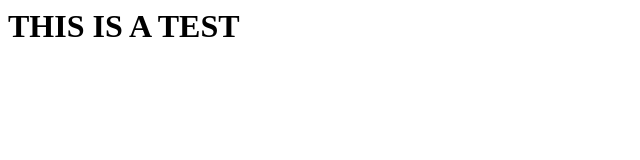
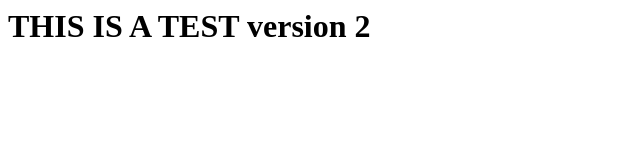
Before and after one commit to fdc-jeazelle/newgettest, a plain HTML site: page index.html in a window 1280 px wide. Shown: the whole page, without its empty margins (0-640 px from the left). Drawn offline with Linux system fonts and the light colour scheme.

Commit message:
Updated index.html and added a new file indexnew.html

```diff
--- a/index.html
+++ b/index.html
@@ -1 +1 @@
-<h1>THIS IS A TEST</h1>
+<h1>THIS IS A TEST version 2 </h1>
```
Also changed, not shown: indexnew.html (added, +1 -0 lines).
